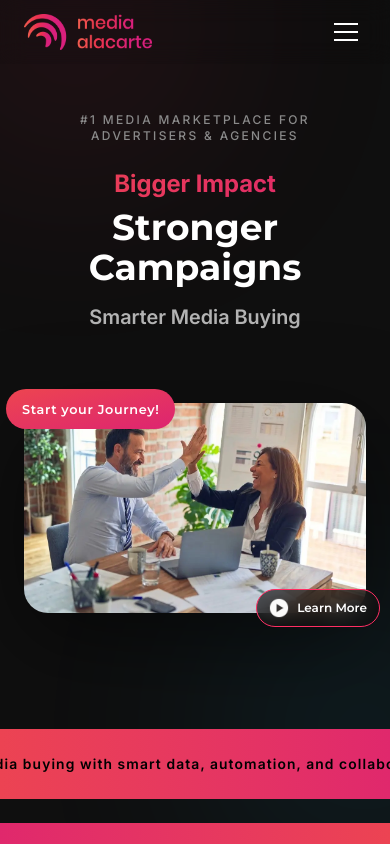
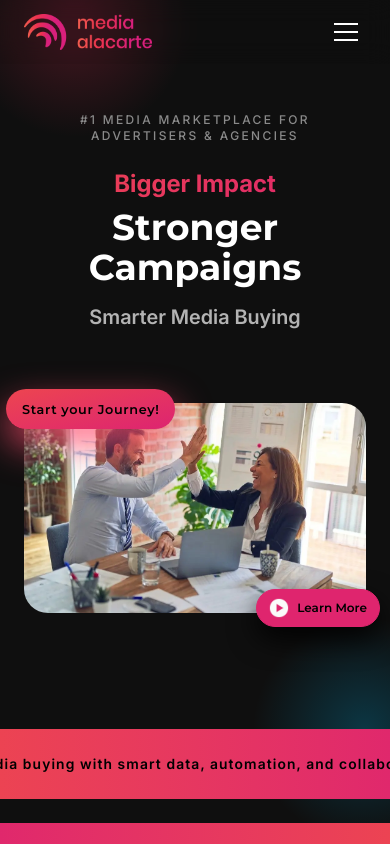
Before and after one commit to Rana-hanii/Media-a-la-Carte, an Angular app: page / in a window 390 px wide. Shown: the top 844 px of the page. Built offline with nearby package versions, Linux system fonts and the light colour scheme.

Commit message:
netlify 4

```diff
--- a/src/app/app.ts
+++ b/src/app/app.ts
@@ -1,6 +1,5 @@
 import { Component, afterNextRender, signal } from '@angular/core';
 import { RouterOutlet } from '@angular/router';
-import { ScrollTrigger } from 'gsap/ScrollTrigger';
 
 @Component({
   selector: 'app-root',
@@ -13,12 +12,14 @@ export class App {
 
   constructor() {
     afterNextRender(() => {
-      // Recalculate all ScrollTrigger positions after images/fonts finish loading.
-      // This fixes triggers being registered against an incomplete layout on first visit.
+      const refresh = () => {
+        import('gsap/ScrollTrigger').then(({ ScrollTrigger }) => ScrollTrigger.refresh());
+      };
+
       if (document.readyState === 'complete') {
-        ScrollTrigger.refresh();
+        refresh();
       } else {
-        window.addEventListener('load', () => ScrollTrigger.refresh(), { once: true });
+        window.addEventListener('load', () => refresh(), { once: true });
       }
     });
   }
--- a/src/app/features/cta/cta.ts
+++ b/src/app/features/cta/cta.ts
@@ -1,6 +1,4 @@
 import { Component, afterNextRender, ElementRef, viewChild } from '@angular/core';
-import { gsap } from 'gsap';
-import { ScrollTrigger } from 'gsap/ScrollTrigger';
 
 @Component({
   selector: 'app-cta',
@@ -14,9 +12,11 @@ export class Cta {
   constructor() {
     afterNextRender(() => {
       requestAnimationFrame(() => {
-        gsap.registerPlugin(ScrollTrigger);
         const el = this.ctaSection()?.nativeElement;
         if (!el) return;
+
+        Promise.all([import('gsap'), import('gsap/ScrollTrigger')]).then(([{ gsap }, { ScrollTrigger }]) => {
+          gsap.registerPlugin(ScrollTrigger);
 
           gsap.fromTo(el.querySelector('.cta-card'),
             { y: 50, opacity: 0 },
@@ -27,5 +27,6 @@ export class Cta {
           );
         });
       });
+    });
   }
 }
--- a/src/app/features/features/features.ts
+++ b/src/app/features/features/features.ts
@@ -1,6 +1,4 @@
 import { Component, afterNextRender, ElementRef, viewChild } from '@angular/core';
-import { gsap } from 'gsap';
-import { ScrollTrigger } from 'gsap/ScrollTrigger';
 
 interface FeatureCard {
   readonly iconSrc: string;
@@ -53,9 +51,11 @@ export class Features {
   constructor() {
     afterNextRender(() => {
       requestAnimationFrame(() => {
-        gsap.registerPlugin(ScrollTrigger);
         const el = this.featuresSection()?.nativeElement;
         if (!el) return;
+
+        Promise.all([import('gsap'), import('gsap/ScrollTrigger')]).then(([{ gsap }, { ScrollTrigger }]) => {
+          gsap.registerPlugin(ScrollTrigger);
 
           gsap.fromTo(
             el.querySelector('.features-heading'),
@@ -83,5 +83,6 @@ export class Features {
           );
         });
       });
+    });
   }
 }
--- a/src/app/features/hero/hero.css
+++ b/src/app/features/hero/hero.css
@@ -20,24 +20,22 @@
   width: min(600px, 90vw);
   height: min(600px, 90vw);
   border-radius: 50%;
-  filter: blur(120px);
   opacity: 0.22;
   z-index: 0;
   pointer-events: none;
-  will-change: transform;
   contain: strict;
 }
 
 .hero-section::before {
   top: -150px;
   left: -100px;
-  background: radial-gradient(circle, #ff2f5b 0%, transparent 70%);
+  background: radial-gradient(circle, #ff2f5b 0%, transparent 45%);
 }
 
 .hero-section::after {
   bottom: -200px;
   right: -150px;
-  background: radial-gradient(circle, #00c2ff 0%, transparent 70%);
+  background: radial-gradient(circle, #00c2ff 0%, transparent 45%);
 }
 
 .hero-content {
@@ -63,9 +61,7 @@
 
 .hero-image-media {
   position: relative;
-  /* width: 100%; */
-  filter: drop-shadow(0 25px 45px rgba(0, 0, 0, 0.5));
-  will-change: transform;
+  /* box-shadow: 0 25px 45px rgba(0, 0, 0, 0.5); */
   contain: layout;
 }
 
@@ -106,6 +102,13 @@
   box-shadow: 0 16px 36px rgba(255, 75, 110, 0.45);
 }
 
+@media (max-width: 1280px) {
+  .hero-cta--primary {
+    box-shadow: 0 16px 36px rgba(255, 75, 110, 0.80);
+    color: black;
+  }
+}
+
 /* Secondary CTA: bottom-right chamfer */
 .hero-cta--secondary {
   position: absolute;
@@ -114,12 +117,21 @@
   bottom: clamp(0.5rem, 2.5vw, 0.5rem);
   padding: clamp(0.5rem, 1.5vw, 0.75rem) clamp(0.75rem, 2vw, 1.25rem);
   font-size: clamp(0.75rem, 1.8vw, 0.875rem);
-  background: rgba(15, 15, 15, 0.65);
+  /* background: rgba(15, 15, 15, 0.65); */
 }
 
 .hero-cta--secondary:hover {
   transform: translateY(-2px) scale(1.05);
   box-shadow: 0 12px 28px rgba(0, 0, 0, 0.45);
+}
+
+@media (max-width: 1280px) {
+  .hero-cta--secondary {
+    box-shadow: 0 12px 28px rgba(0, 0, 0, 0.90);
+    color: black;
+    background-color: #df256e;
+    border-color: #df256e;
+  }
 }
 
 .hero-cta-play {
--- a/src/app/features/hero/hero.html
+++ b/src/app/features/hero/hero.html
@@ -55,8 +55,8 @@
           ngSrc="/images/hero-lg.webp"
           alt="Business team celebrating success"
           class="w-2xl mx-auto block xl:hidden rounded-3xl"
-          width="896"
-          height="520"
+          width="1119"
+          height="688"
           priority
           fetchpriority="high"
         />
@@ -65,14 +65,14 @@
 
         <a
           href="#services"
-          class="hero-cta hero-cta--primary translate-x-[-90px] translate-y-[-22px] lg:translate-x-[10px] lg:translate-y-[-40px]  xl:translate-x-[0] xl:translate-y-[0] btn-primary font-heading font-semibold rounded-full transition-all duration-300 hover:bg-brand-accent hover:text-black"
+          class="hero-cta hero-cta--primary translate-x-[-90px] translate-y-[-22px] lg:translate-x-[10px] lg:translate-y-[-40px]  xl:translate-x-[0] xl:translate-y-[0] btn-primary font-heading font-semibold rounded-full shadow-3xl! transition-all duration-300 hover:bg-brand-accent hover:text-black"
         >
           Start your Journey!
         </a>
 
         <a
           href="#features"
-          class="hero-cta hero-cta--secondary translate-x-[70px] translate-y-[22px] lg:translate-x-[-10px] lg:translate-y-[40px]  xl:translate-x-[0] xl:translate-y-[0] btn-secondary font-heading font-semibold rounded-full backdrop-blur-md transition-all duration-300 hover:bg-brand-accent hover:text-black"
+          class="hero-cta hero-cta--secondary translate-x-[70px] translate-y-[22px] lg:translate-x-[-10px] lg:translate-y-[40px]  xl:translate-x-[0] xl:translate-y-[0] btn-secondary font-heading font-semibold rounded-full  xl:backdrop-blur-md! transition-all duration-300  hover:bg-brand-accent! hover:text-black"
         >
         <img src="/images/icons/media.webp" alt="media" class="w-5 h-5">
           Learn More
--- a/src/app/features/hero/hero.ts
+++ b/src/app/features/hero/hero.ts
@@ -1,5 +1,5 @@
-import { Component, afterNextRender, ElementRef, viewChild } from '@angular/core';
 import { NgOptimizedImage } from '@angular/common';
+import { afterNextRender, Component, ElementRef, viewChild } from '@angular/core';
 import { gsap } from 'gsap';
 
 @Component({
@@ -17,6 +17,7 @@ export class Hero {
         const el = this.heroSection()?.nativeElement;
         if (!el) return;
 
+        const isDesktop = window.matchMedia('(min-width: 768px)').matches;
         const tl = gsap.timeline({ defaults: { ease: 'power3.out' } });
 
         tl.fromTo(el.querySelector('.hero-tag'),
@@ -26,9 +27,12 @@ export class Hero {
           .fromTo(el.querySelector('.hero-title'),
             { y: 40, opacity: 0 }, { y: 0, opacity: 1, duration: 0.7 }, '-=0.3')
           .fromTo(el.querySelector('.hero-subtitle-bottom'),
-            { y: 30, opacity: 0 }, { y: 0, opacity: 1, duration: 0.6 }, '-=0.3')
-          .fromTo(el.querySelector('.hero-visual'),
+            { y: 30, opacity: 0 }, { y: 0, opacity: 1, duration: 0.6 }, '-=0.3');
+
+        if (isDesktop) {
+          tl.fromTo(el.querySelector('.hero-visual'),
             { y: 60, opacity: 0, scale: 0.95 }, { y: 0, opacity: 1, scale: 1, duration: 0.9 }, '-=0.4');
+        }
       });
     });
   }
--- a/src/app/features/insights/insights.ts
+++ b/src/app/features/insights/insights.ts
@@ -1,6 +1,4 @@
 import { afterNextRender, Component, ElementRef, viewChild } from '@angular/core';
-import { gsap } from 'gsap';
-import { ScrollTrigger } from 'gsap/ScrollTrigger';
 
 interface StatItem {
   readonly value: string;
@@ -45,9 +43,11 @@ export class Insights {
   constructor() {
     afterNextRender(() => {
       requestAnimationFrame(() => {
-        gsap.registerPlugin(ScrollTrigger);
         const el = this.insightsSection()?.nativeElement;
         if (!el) return;
+
+        Promise.all([import('gsap'), import('gsap/ScrollTrigger')]).then(([{ gsap }, { ScrollTrigger }]) => {
+          gsap.registerPlugin(ScrollTrigger);
 
           gsap.fromTo(el.querySelector('.insights-header'),
             { y: 40, opacity: 0 },
@@ -83,5 +83,6 @@ export class Insights {
           );
         });
       });
+    });
   }
 }
--- a/src/app/features/services/services.ts
+++ b/src/app/features/services/services.ts
@@ -1,6 +1,4 @@
 import { Component, afterNextRender, ElementRef, signal, viewChild } from '@angular/core';
-import { gsap } from 'gsap';
-import { ScrollTrigger } from 'gsap/ScrollTrigger';
 
 interface ServiceCard {
   readonly title: string;
@@ -39,9 +37,11 @@ export class Services {
   constructor() {
     afterNextRender(() => {
       requestAnimationFrame(() => {
-        gsap.registerPlugin(ScrollTrigger);
         const el = this.servicesSection()?.nativeElement;
         if (!el) return;
+
+        Promise.all([import('gsap'), import('gsap/ScrollTrigger')]).then(([{ gsap }, { ScrollTrigger }]) => {
+          gsap.registerPlugin(ScrollTrigger);
 
           gsap.fromTo(el.querySelector('.services-header'),
             { y: 40, opacity: 0 },
@@ -60,6 +60,7 @@ export class Services {
           );
         });
       });
+    });
   }
 
   protected setActiveCard(index: number): void {
--- a/src/app/layout/nav/nav.ts
+++ b/src/app/layout/nav/nav.ts
@@ -1,5 +1,4 @@
 import { Component, signal, afterNextRender, ElementRef, viewChild } from '@angular/core';
-import { gsap } from 'gsap';
 
 interface NavLink {
   readonly label: string;
@@ -34,10 +33,12 @@ export class Nav {
         const nav = this.navBar()?.nativeElement;
         if (!nav) return;
 
-        gsap.fromTo(nav,
-          { y: -60, opacity: 0 },
-          { y: 0, opacity: 1, duration: 0.8, ease: 'power3.out' },
-        );
+        import('gsap').then(({ gsap }) => {
+          gsap.fromTo(nav,
+            { y: -60, opacity: 0 },
+            { y: 0, opacity: 1, duration: 0.8, ease: 'power3.out' },
+          );
+        });
 
         window.addEventListener('scroll', () => {
           nav.classList.toggle('nav-scrolled', window.scrollY > 50);
--- a/src/index.html
+++ b/src/index.html
@@ -43,11 +43,7 @@
   <link rel="icon" type="image/x-icon" href="favicon.ico">
   <link rel="apple-touch-icon" href="favicon.ico">
 
-  <!-- <link rel="preload" href="/fonts/inter/Inter_18pt-Regular.woff2" as="font" type="font/woff2" crossorigin> -->
   <link rel="preload" href="/fonts/inter/Inter_18pt-Medium.woff2" as="font" type="font/woff2" crossorigin>
-  <!-- <link rel="preload" href="/fonts/inter/Inter_18pt-SemiBold.woff2" as="font" type="font/woff2" crossorigin>
-  <link rel="preload" href="/fonts/inter/Inter_18pt-Bold.woff2" as="font" type="font/woff2" crossorigin>
-  <link rel="preload" href="/fonts/montserrat/Montserrat-SemiBold.woff2" as="font" type="font/woff2" crossorigin> -->
   <link rel="preload" href="/fonts/montserrat/Montserrat-Bold.woff2" as="font" type="font/woff2" crossorigin>
 
   <style>
```
Lines whose indentation alone changed are shown as unchanged.
